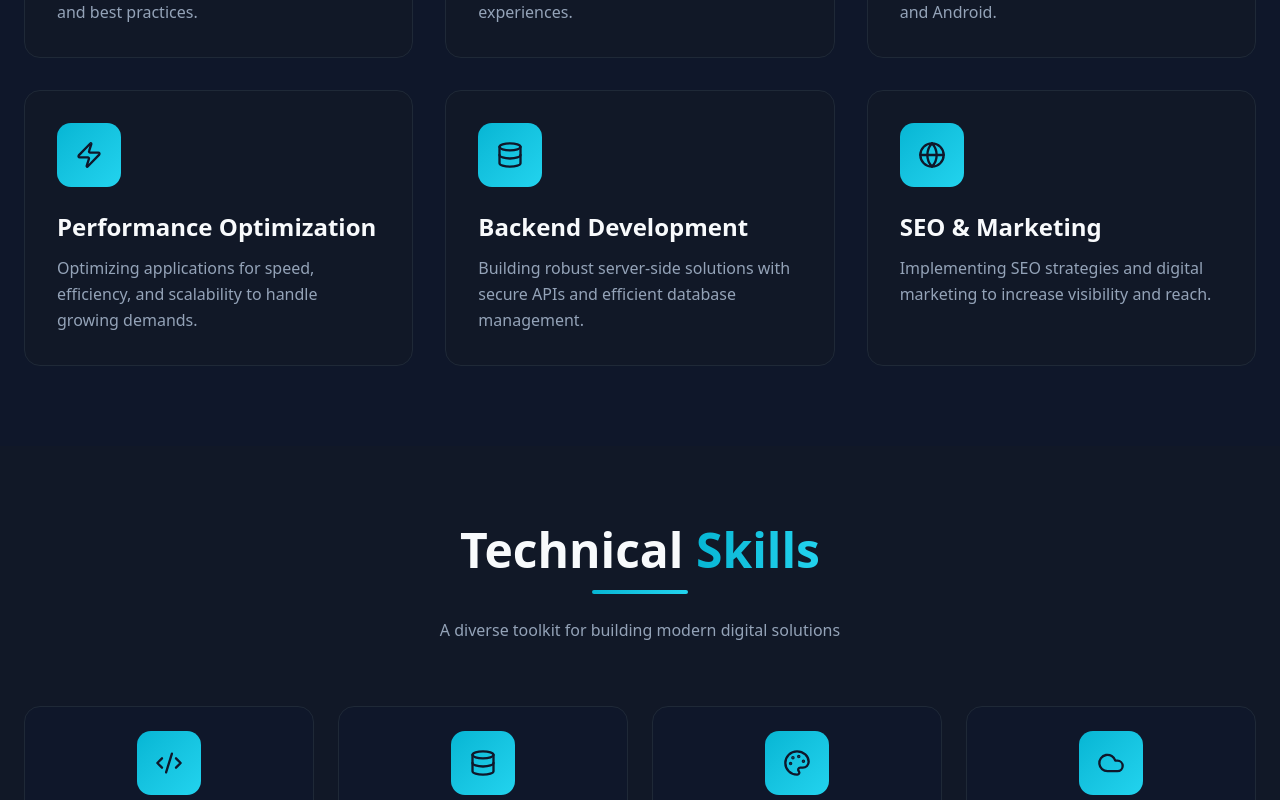
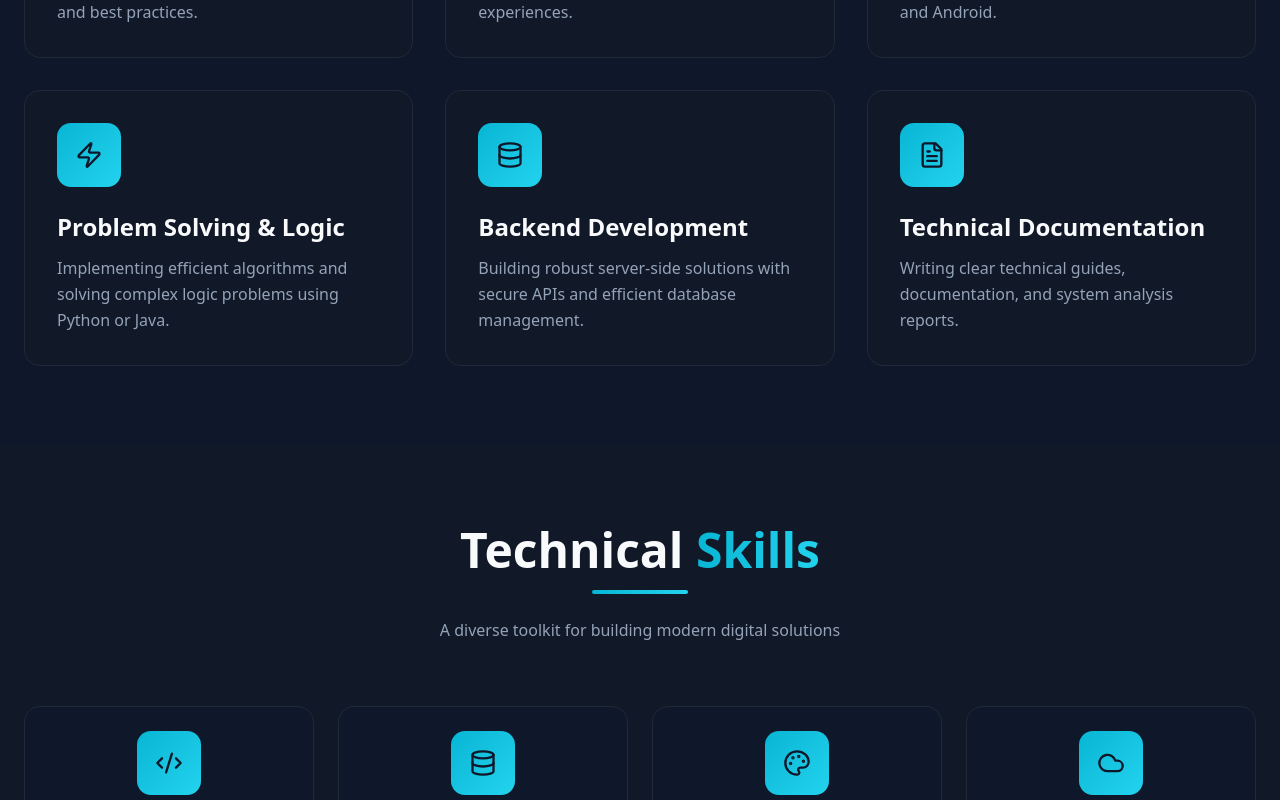
Before and after one commit to KmAC171/My_Portfolio, a React (Vite) app: page / in a window 1280 px wide. Shown: the part 2000-2800 px from the top of the page. Built offline with nearby package versions, Linux system fonts and the light colour scheme.

Commit message:
Update Services and Skills components with new service offerings and skills

```diff
--- a/src/components/Services.tsx
+++ b/src/components/Services.tsx
@@ -1,6 +1,7 @@
 import { motion, useInView } from 'motion/react';
 import { useRef } from 'react';
-import { Code, Palette, Smartphone, Zap, Database, Globe } from 'lucide-react';
+import { Code, Palette, Smartphone, Zap, Database, Globe, FileText } from 'lucide-react';
+
 
 const services = [
   {
@@ -20,8 +21,8 @@ const services = [
   },
   {
     icon: Zap,
-    title: 'Performance Optimization',
-    description: 'Optimizing applications for speed, efficiency, and scalability to handle growing demands.',
+    title: 'Problem Solving & Logic',
+    description: 'Implementing efficient algorithms and solving complex logic problems using Python or Java.',
   },
   {
     icon: Database,
@@ -29,9 +30,9 @@ const services = [
     description: 'Building robust server-side solutions with secure APIs and efficient database management.',
   },
   {
-    icon: Globe,
-    title: 'SEO & Marketing',
-    description: 'Implementing SEO strategies and digital marketing to increase visibility and reach.',
+    icon: FileText,
+    title: 'Technical Documentation',
+    description: 'Writing clear technical guides, documentation, and system analysis reports.',
   },
 ];
 
--- a/src/components/Skills.tsx
+++ b/src/components/Skills.tsx
@@ -18,8 +18,12 @@ const skills = [
   { icon: Cloud, name: 'Cloud', techs: ['AWS', 'Azure', 'Vercel'] },
   { icon: GitBranch, name: 'Version Control', techs: ['Git', 'GitHub', 'GitLab'] },
   { icon: Layers, name: 'Architecture', techs: ['Microservices', 'REST', 'GraphQL'] },
-  { icon: Cpu, name: 'AI/ML', techs: ['TensorFlow', 'PyTorch', 'OpenAI'] },
+  { icon: Cpu, name: 'DevOps', techs: ['Docker', 'Kubernetes', 'Jenkins'] },
   { icon: Shield, name: 'Security', techs: ['OAuth', 'JWT', 'Encryption'] },
+  { icon: Shield, name: 'Databases', techs: ['MySQL', 'PostgreSQL', 'MongoDB'] },
+  { icon: Shield, name: 'Testing', techs: ['Jest', 'Mocha', 'Selenium'] },
+  { icon: Shield, name: 'Mobile', techs: ['React Native', 'Flutter', 'Swift'] },
+  { icon: Shield, name: 'Project Management', techs: ['Agile', 'Scrum', 'Jira'] },
 ];
 
 export function Skills() {
```
